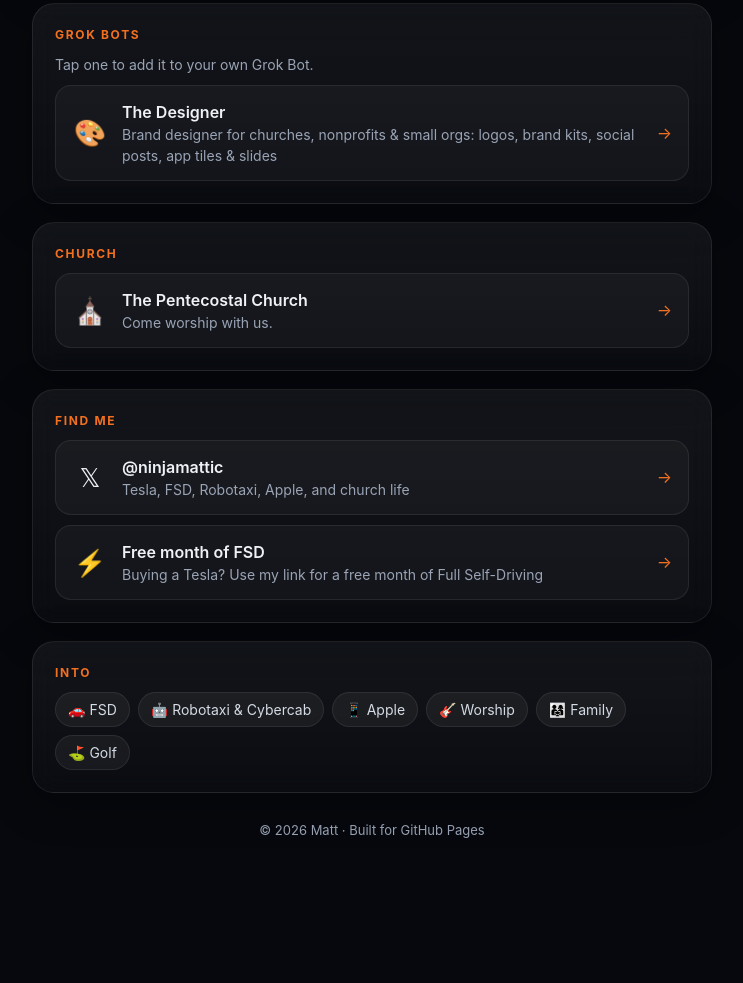
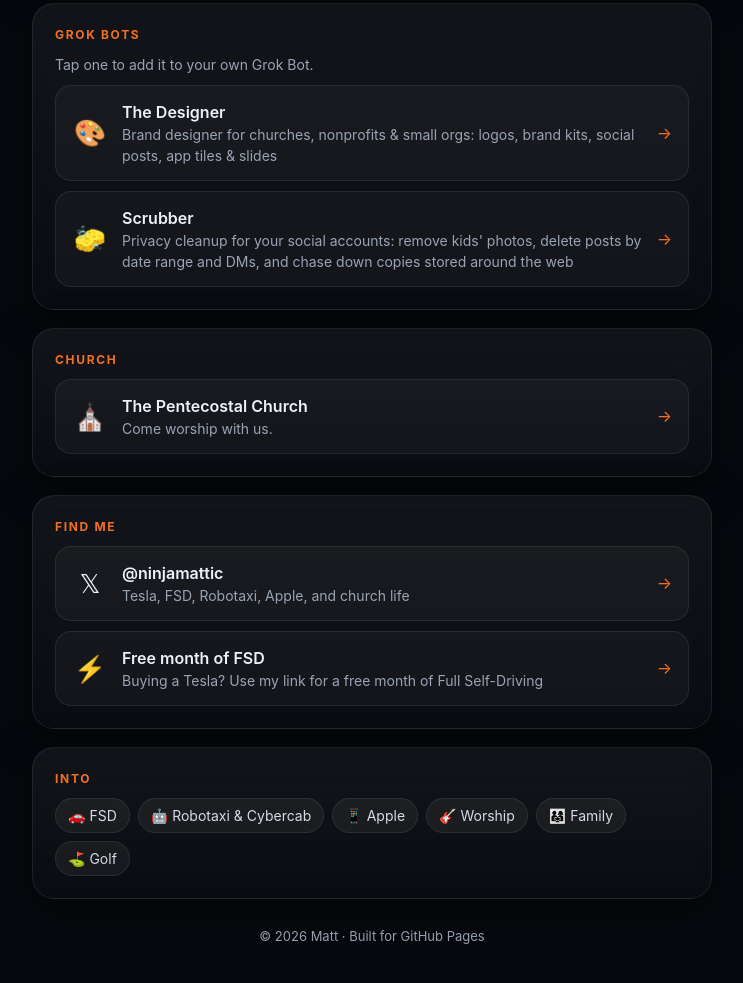
Before and after one commit to ninjamattic/ninjamattic.github.io, a plain HTML site: page index.html in a window 1280 px wide. Shown: the part 935-1918 px from the top of the page, without its empty margins (268-1011 px from the left). Before the commit the page ends 1839 px from the top, so only its background shows below. Drawn offline with Linux system fonts and the light colour scheme.

Commit message:
Add Scrubber bot card

```diff
--- a/index.html
+++ b/index.html
@@ -79,6 +79,7 @@ footer{text-align:center;color:var(--mut);font-size:13px;margin-top:28px}
   <h2>Grok Bots</h2>
   <p>Tap one to add it to your own Grok Bot.</p>
   <a class="c" href="https://x.ai/bot/gXF6-13_Lz337YSEWBzTt"><span class="i">🎨</span><span><div class="t">The Designer</div><div class="d">Brand designer for churches, nonprofits &amp; small orgs: logos, brand kits, social posts, app tiles &amp; slides</div></span><span class="ar">→</span></a>
+  <a class="c" href="https://x.ai/bot/PCJfojED2D_CtB395Xprp"><span class="i">🧽</span><span><div class="t">Scrubber</div><div class="d">Privacy cleanup for your social accounts: remove kids' photos, delete posts by date range and DMs, and chase down copies stored around the web</div></span><span class="ar">→</span></a>
   <!-- To add a bot, copy this card above this comment:
   <a class="c" href="https://x.ai/bot/BOT_ID"><span class="i">EMOJI</span><span><div class="t">Bot name</div><div class="d">One-line description</div></span><span class="ar">→</span></a>
   -->
```
